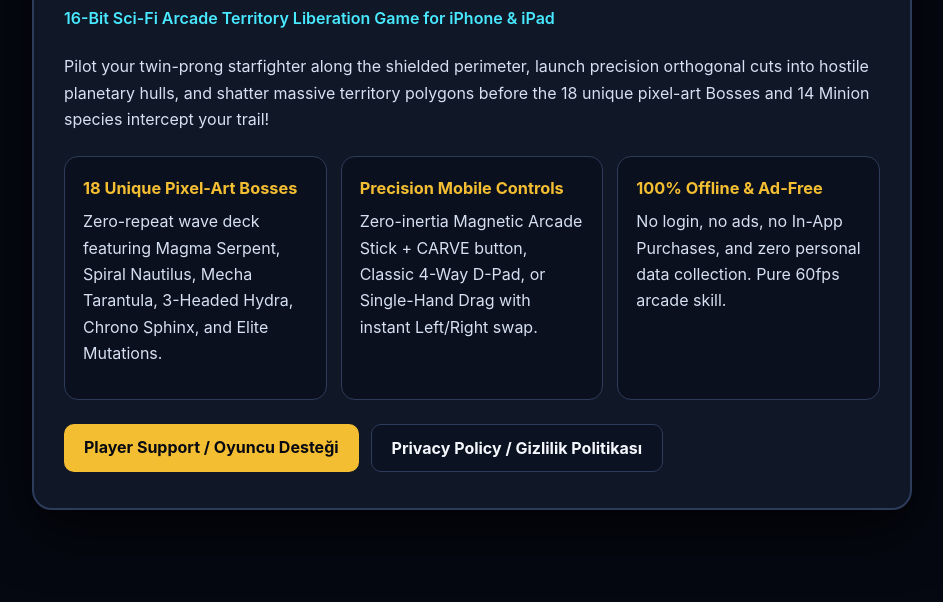
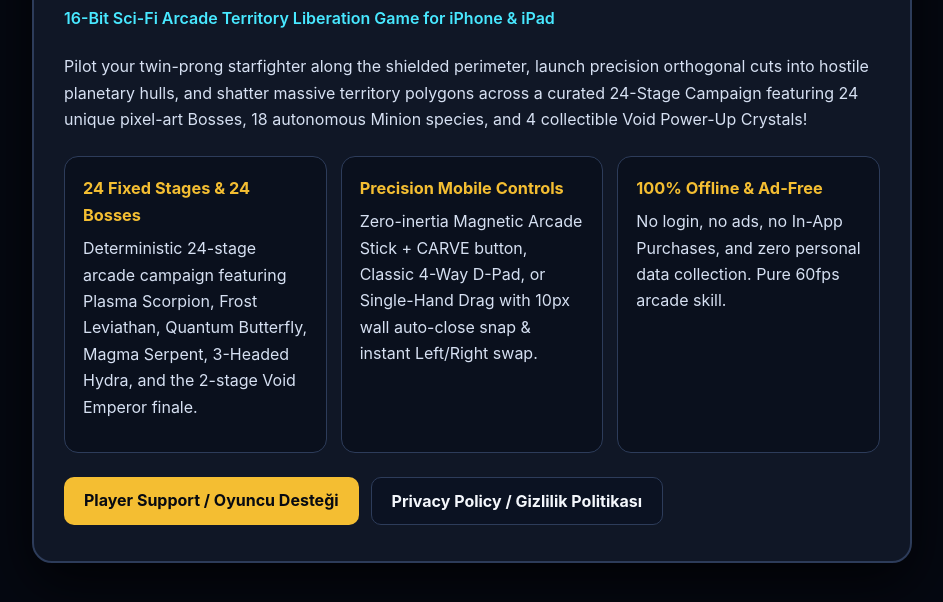
Before and after one commit to TahaFirat/void-carver, a plain HTML site: page index.html in a window 1280 px wide. Shown: the part 130-732 px from the top of the page, without its empty margins (168-1111 px from the left). Drawn offline with Linux system fonts and the light colour scheme.

Commit message:
docs(pages): update index.html for v1.1 Build 12

```diff
--- a/index.html
+++ b/index.html
@@ -95,17 +95,18 @@
       <div class="subtitle">16-Bit Sci-Fi Arcade Territory Liberation Game for iPhone &amp; iPad</div>
       <p>
         Pilot your twin-prong starfighter along the shielded perimeter, launch precision orthogonal
-        cuts into hostile planetary hulls, and shatter massive territory polygons before the
-        18 unique pixel-art Bosses and 14 Minion species intercept your trail!
+        cuts into hostile planetary hulls, and shatter massive territory polygons across a curated
+        24-Stage Campaign featuring 24 unique pixel-art Bosses, 18 autonomous Minion species, and
+        4 collectible Void Power-Up Crystals!
       </p>
       <div class="grid">
         <div class="box">
-          <h3>18 Unique Pixel-Art Bosses</h3>
-          <p>Zero-repeat wave deck featuring Magma Serpent, Spiral Nautilus, Mecha Tarantula, 3-Headed Hydra, Chrono Sphinx, and Elite Mutations.</p>
+          <h3>24 Fixed Stages &amp; 24 Bosses</h3>
+          <p>Deterministic 24-stage arcade campaign featuring Plasma Scorpion, Frost Leviathan, Quantum Butterfly, Magma Serpent, 3-Headed Hydra, and the 2-stage Void Emperor finale.</p>
         </div>
         <div class="box">
           <h3>Precision Mobile Controls</h3>
-          <p>Zero-inertia Magnetic Arcade Stick + CARVE button, Classic 4-Way D-Pad, or Single-Hand Drag with instant Left/Right swap.</p>
+          <p>Zero-inertia Magnetic Arcade Stick + CARVE button, Classic 4-Way D-Pad, or Single-Hand Drag with 10px wall auto-close snap &amp; instant Left/Right swap.</p>
         </div>
         <div class="box">
           <h3>100% Offline &amp; Ad-Free</h3>
```
